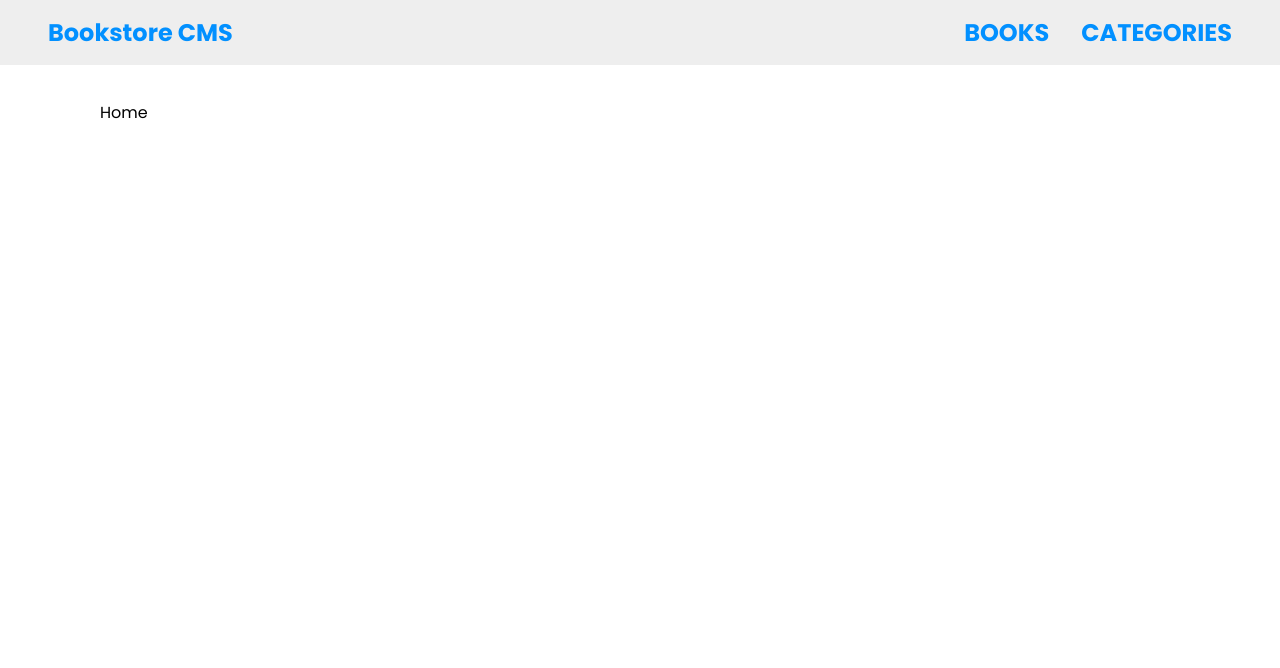
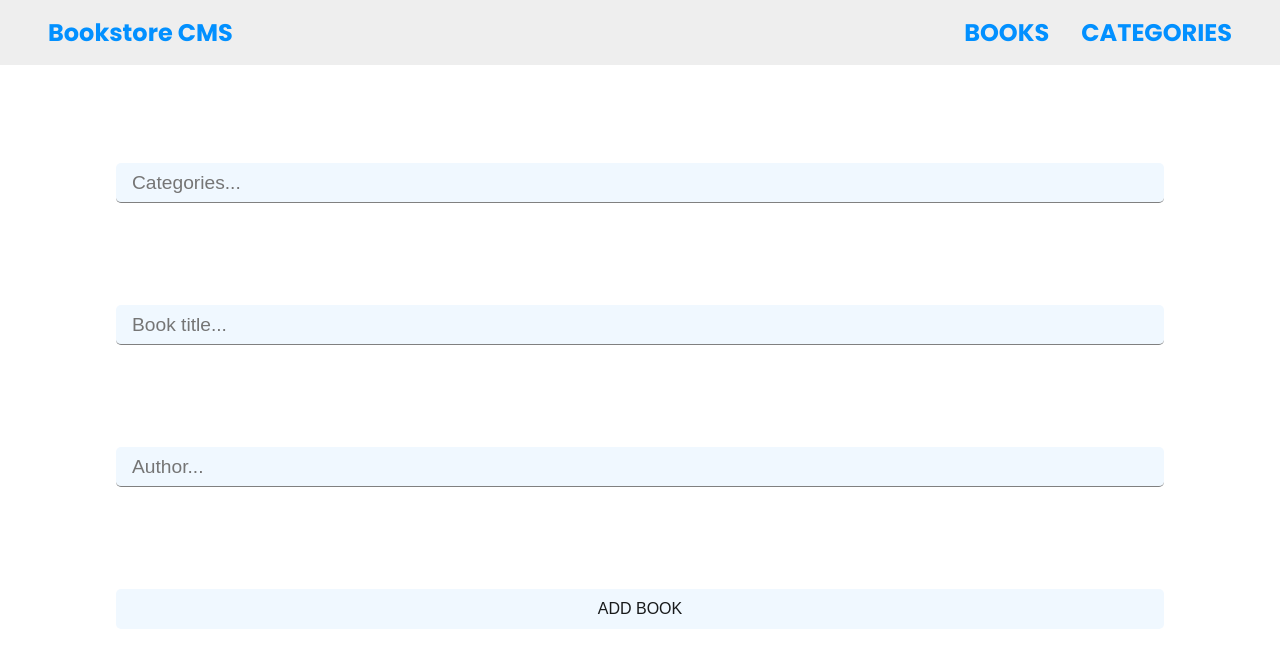
Before and after one commit to ajarek/react-89-vite-bookstore-cms-Router-6-11, a React (Vite) app: page / in a window 1280 px wide. Shown: the top 668 px of the page. Built offline with nearby package versions, Linux system fonts and the light colour scheme.

Commit message:
added form

```diff
--- a/package.json
+++ b/package.json
@@ -10,10 +10,13 @@
     "preview": "vite preview"
   },
   "dependencies": {
+    "@hookform/resolvers": "^3.1.0",
     "hamburger-react": "^2.5.0",
     "react": "^18.2.0",
     "react-dom": "^18.2.0",
-    "react-router-dom": "^6.11.2"
+    "react-hook-form": "^7.44.3",
+    "react-router-dom": "^6.11.2",
+    "yup": "^1.2.0"
   },
   "devDependencies": {
     "@types/react": "^18.0.37",
--- a/src/components/Form/Form.jsx
+++ b/src/components/Form/Form.jsx
@@ -5,9 +5,9 @@ import './Form.css'
 
 export const Form = () => {
   const schema = yup.object().shape({
-    name: yup.string().required('Your Name is Required!'),
-    email: yup.string().email().required(),
-    text: yup.string().required(),
+    categories: yup.string().required(),
+    title: yup.string().email().required(),
+    author: yup.string().required(),
   })
 
   const {
@@ -19,33 +19,33 @@ export const Form = () => {
   })
 
   const onSubmit = (data) => {
-    alert('Thank you ' + data.name)
+     console.log(data)
   }
 
   return (
     <form onSubmit={handleSubmit(onSubmit)}>
       <input
         type='text'
-        placeholder='Name...'
-        {...register('name')}
+        placeholder='Categories...'
+        {...register('categories')}
       />
-      <p>{errors?.name?.message}</p>
+      <p>{errors?.categories?.message}</p>
       <input
         type='text'
-        placeholder='Email...'
-        {...register('email')}
+        placeholder='Book title...'
+        {...register('title')}
       />
-      <p>{errors.email?.message}</p>
+      <p>{errors.title?.message}</p>
       <input
         type='text'
-        placeholder='Message...'
-        {...register('text')}
+        placeholder='Author...'
+        {...register('author')}
       />
-      <p>{errors.text?.message}</p>
+      <p>{errors.author?.message}</p>
 
       <input
         type='submit'
-        value='SEND MESSAGE'
+        value='ADD BOOK'
       />
     </form>
   )
--- a/src/pages/Home/Home.jsx
+++ b/src/pages/Home/Home.jsx
@@ -1,11 +1,11 @@
-
+import{ Form} from '../../components/Form/Form';
 
 import './Home.css'
 
 const Home = () => {
   return (
     <div className='home'>
-      Home
+     <Form/>
     </div>
   )
 }
```
Also changed, not shown: 1 other file (tests, documents, lock files or other folders).
